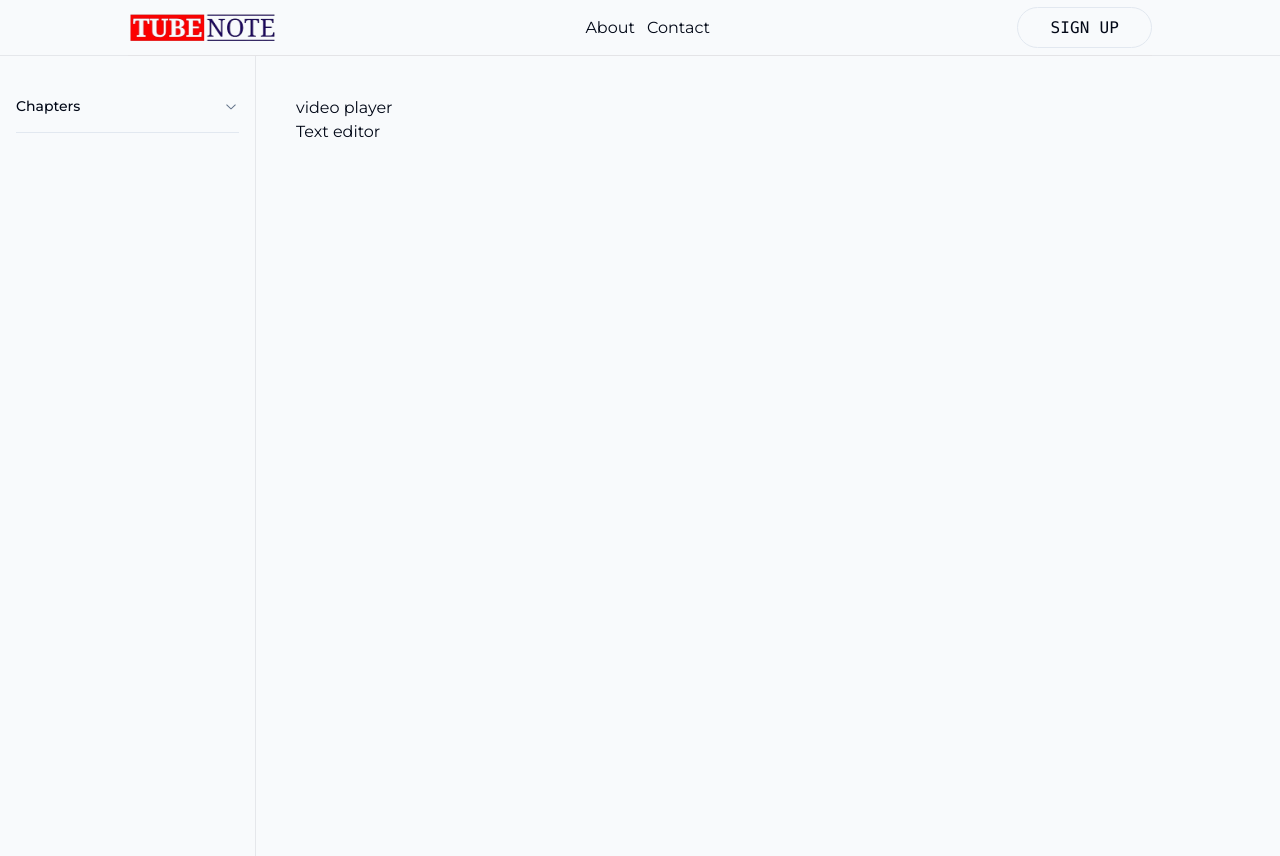
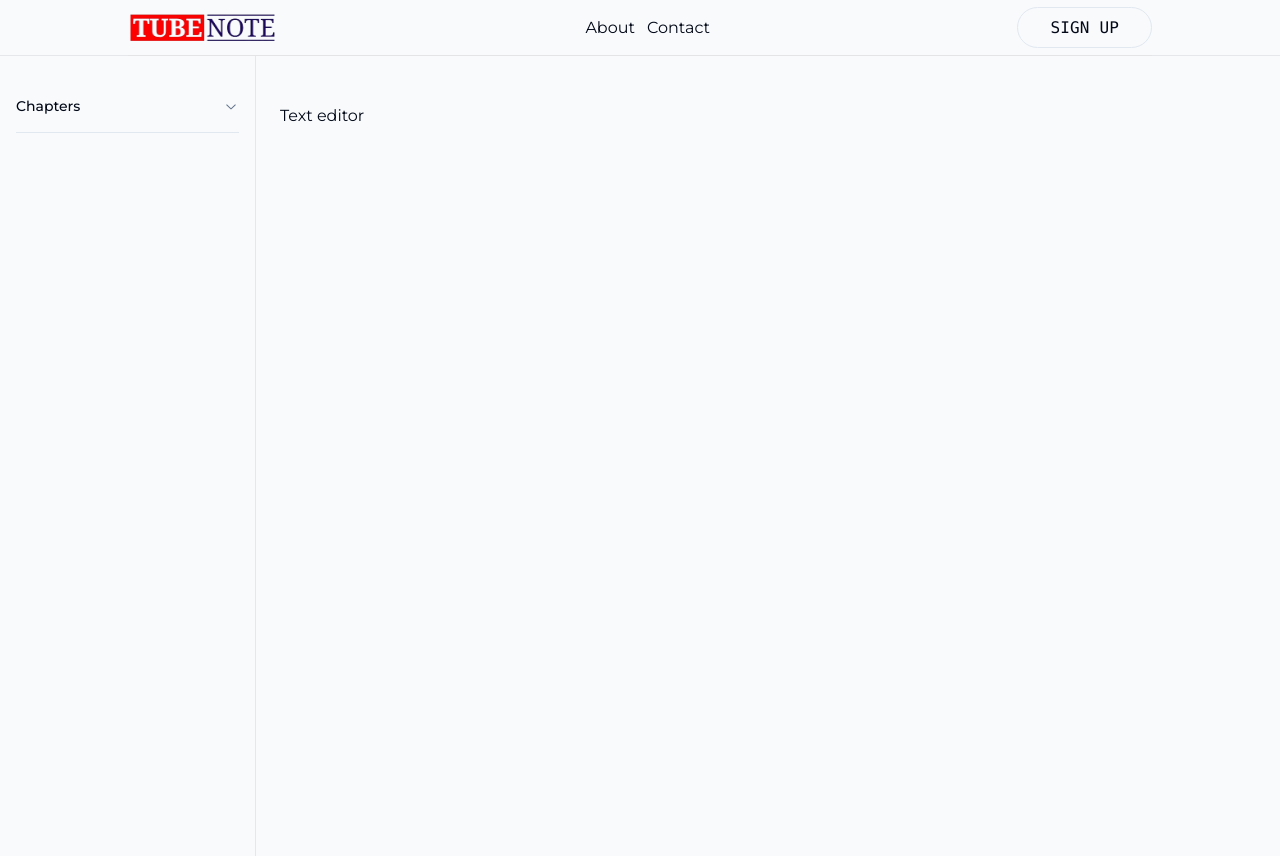
Before and after one commit to Lahbiyeb-Ismail/tubenote-frontend, a Next.js app: page /videos/1 in a window 1280 px wide. Built offline with nearby package versions, Linux system fonts and the light colour scheme.

Commit message:
feat(UI): add the youtubeVideoPlayer component to the video page

```diff
--- a/package.json
+++ b/package.json
@@ -23,7 +23,8 @@
     "react-hook-form": "^7.51.5",
     "tailwind-merge": "^2.3.0",
     "tailwindcss-animate": "^1.0.7",
-    "zod": "^3.23.8"
+    "zod": "^3.23.8",
+    "zustand": "^4.5.2"
   },
   "devDependencies": {
     "@commitlint/cli": "^19.3.0",
--- a/src/app/videos/[video_id]/page.tsx
+++ b/src/app/videos/[video_id]/page.tsx
@@ -1,14 +1,15 @@
 import React from "react";
 
 import Sidebar from "@/components/global/sideBar";
+import YoutubeVideoPlayer from "@/components/global/youtubeVideoPlayer";
 
 function VideoPage() {
   return (
     <main className="flex h-screen bg-slate-50">
       <Sidebar />
-      <div className="flex-1 p-10">
+      <div className="flex-1 p-6">
         <div>
-          <div>video player</div>
+          <YoutubeVideoPlayer />
           <div>Text editor</div>
         </div>
       </div>
--- a/src/components/global/youtubeVideoPlayer.tsx
+++ b/src/components/global/youtubeVideoPlayer.tsx
@@ -1,7 +1,14 @@
+"use client";
+
 import React from "react";
+import useVideoPlayerStore from "@/store/videoPlayerStore";
 
 function YoutubeVideoPlayer() {
-  return <div>YoutubeVideoPlayer</div>;
+  const { videoPlayer } = useVideoPlayerStore();
+
+  return (
+    <div dangerouslySetInnerHTML={{ __html: videoPlayer }} className="mb-6" />
+  );
 }
 
 export default YoutubeVideoPlayer;
--- a/src/components/videoSearch/videoSearchForm.tsx
+++ b/src/components/videoSearch/videoSearchForm.tsx
@@ -1,9 +1,10 @@
 "use client";
 
-import React, { useState } from "react";
+import React from "react";
 import { useRouter } from "next/navigation";
 import getVideoPlayer from "@/actions/getVideoPlayer";
 import { extarctVideoId, parseStringtoHtml } from "@/helper";
+import useVideoPlayerStore from "@/store/videoPlayerStore";
 import { zodResolver } from "@hookform/resolvers/zod";
 import { SubmitHandler, useForm } from "react-hook-form";
 import { z } from "zod";
@@ -15,7 +16,8 @@ const formSchema = z.object({
 type FormData = z.infer<typeof formSchema>;
 
 function VideoSearchForm() {
-  const [videoPlayer, setVideoPlayer] = useState<string>("");
+  // const [videoPlayer, setVideoPlayer] = useState<string>("");
+  const { setVideoPlayer } = useVideoPlayerStore();
   const router = useRouter();
 
   const {
--- /dev/null
+++ b/src/store/videoPlayerStore.ts
@@ -0,0 +1,19 @@
+import { create } from "zustand";
+
+interface VideoPlayerState {
+  videoPlayer: string;
+  setVideoPlayer: (player: string) => void;
+}
+
+const getInitialVideoPlayer = () => localStorage.getItem("videoPlayer") || "";
+
+const useVideoPlayerStore = create<VideoPlayerState>((set) => ({
+  videoPlayer: getInitialVideoPlayer(),
+  setVideoPlayer: (player) =>
+    set(() => {
+      localStorage.setItem("videoPlayer", player);
+      return { videoPlayer: player };
+    }),
+}));
+
+export default useVideoPlayerStore;
```
Also changed, not shown: 1 other file (tests, documents, lock files or other folders).
